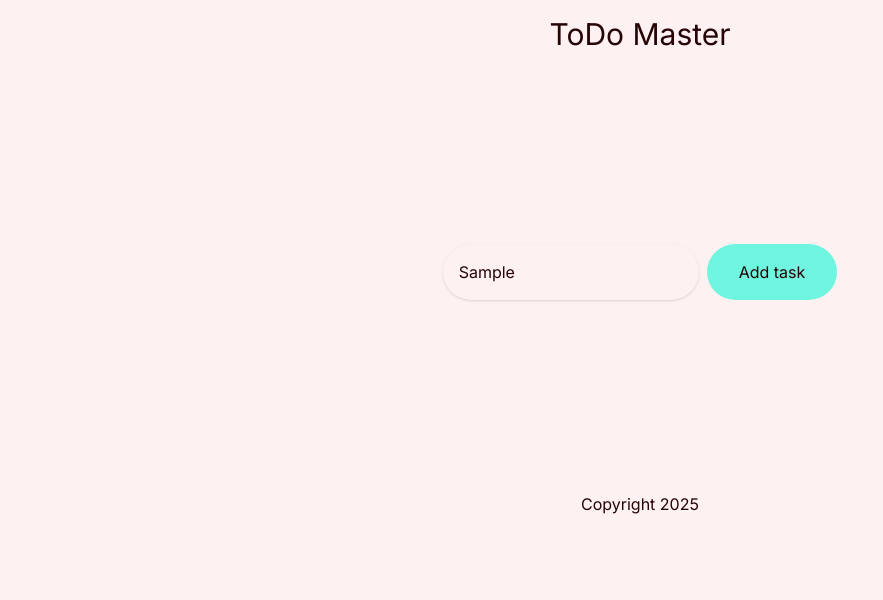
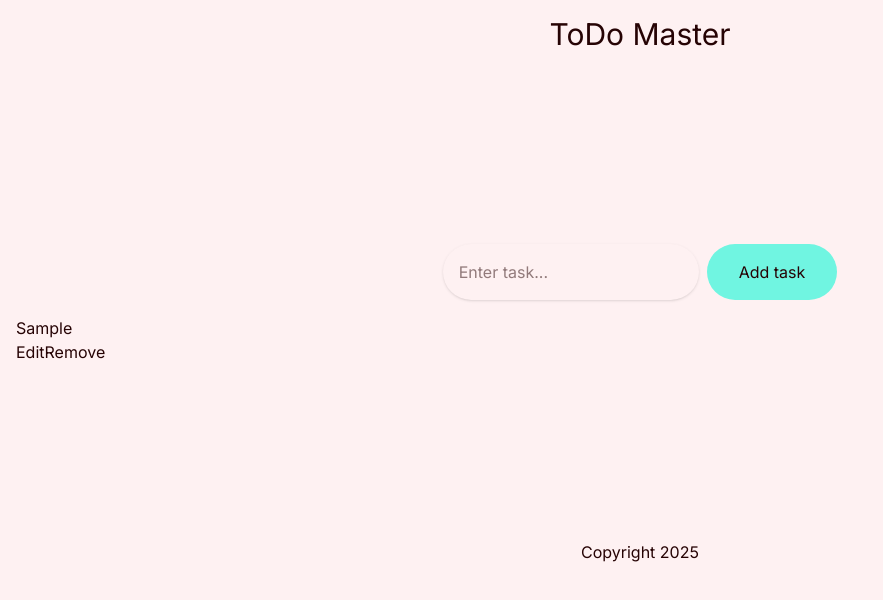
Before and after one commit to jonte265/todo-list-react, a React (Vite) app: page / in a window 1280 px wide. Both pictures are taken after typing "Sample" into the empty fields and a click on the button "Add task". Shown: the top 600 px of the page, without its empty margins (0-883 px from the left). Built offline with nearby package versions, Linux system fonts and the light colour scheme.

Commit message:
add todolist component

```diff
--- a/src/components/TodoForm.tsx
+++ b/src/components/TodoForm.tsx
@@ -1,18 +1,42 @@
+import { useState } from 'react';
+import TodoList from './TodoList';
+
 function TodoForm() {
+  const [newTask, setNewTask] = useState('');
+  const [tasks, setTasks] = useState([]);
+
+  function handleInput(event) {
+    setNewTask(event.target.value);
+  }
+
+  function addTask() {
+    setTasks([...tasks, newTask]);
+    setNewTask('');
+  }
+
   return (
+    <>
+      <div>
         <div className='flex justify-center p-4'>
           <input
             className='bg-background rounded-4xl shadow p-4 w-3xs transition-all duration-75'
             type='text'
-        name=''
-        id=''
             placeholder='Enter task...'
             required
+            value={newTask}
+            onChange={handleInput}
           />
-      <button className='bg-secondary py-4 px-8 rounded-4xl cursor-pointer ml-2 hover:opacity-80 hover:scale-105 active:opacity-60 active:scale-95 transition-all duration-75'>
+          <button
+            onClick={addTask}
+            className='bg-secondary py-4 px-8 rounded-4xl cursor-pointer ml-2 hover:opacity-80 hover:scale-105 active:opacity-60 active:scale-95 transition-all duration-75'
+          >
             Add task
           </button>
         </div>
+
+        <TodoList todolist={tasks} />
+      </div>
+    </>
   );
 }
 
--- /dev/null
+++ b/src/components/TodoList.tsx
@@ -0,0 +1,16 @@
+function TodoList({ todolist }) {
+  return (
+    <div>
+      <ul>
+        {todolist.map((tasks, index) => (
+          <div>
+            <li key={index}>{tasks}</li>
+            <button>Edit</button>
+            <button>Remove</button>
+          </div>
+        ))}
+      </ul>
+    </div>
+  );
+}
+export default TodoList;
```
Lines whose indentation alone changed are shown as unchanged.
